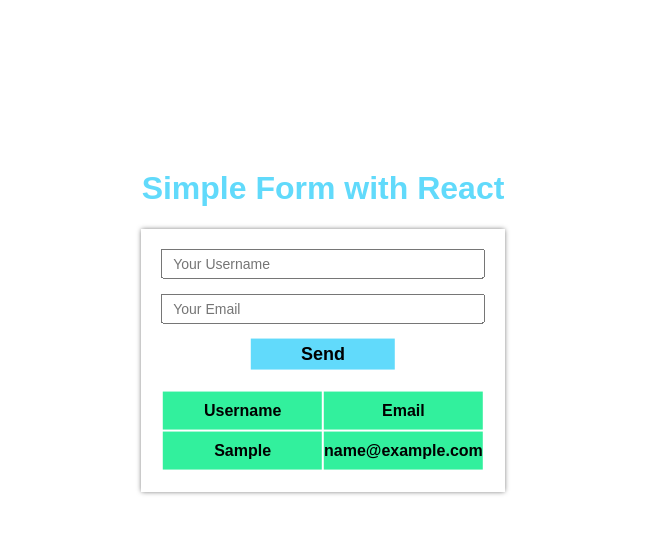
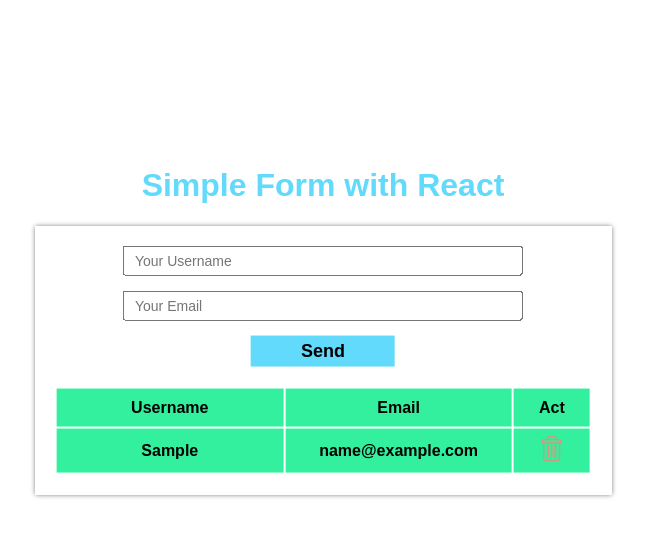
Before and after one commit to Alex-Wolf-front/Hello-React, a React (Create React App) app: page / in a window 1280 px wide. Both pictures are taken after typing "Sample", "name@example.com" into the empty fields and a click on the button "Send". Shown: the top 536 px of the page, without its empty margins (317-963 px from the left). Built offline with nearby package versions, Linux system fonts and the light colour scheme.

Commit message:
added delete feature

```diff
--- a/src/App.css
+++ b/src/App.css
@@ -9,5 +9,8 @@ input {font-size: 14px; padding: 5px 10px}
 @media (max-width: 500px) {.main {right: 0; left: 0;transform: translate(0, -50%);}}
 
 table, tr {width: 100%}
-td, th {width: 50%; text-align: center; padding: 10px 0; background-color: #32f09d;}
+td, th {width: 30%; text-align: center; padding: 10px 0; background-color: #32f09d;}
+td:last-child, th:last-child {width: 10%;padding: 5px 0;}
+.deleteImg {max-width: 30px; cursor: pointer;}
+.deleteImg:hover {transform: scale(1.2);}
 .warningMes {color: red;}
--- a/src/App.js
+++ b/src/App.js
@@ -1,36 +1,44 @@
 import React, { useState } from 'react';
 import './App.css';
+import Delete from './delete.png';
 
 export default function App() {
-  const [inValue, sertInValue] = useState({name: "", email: ""});
-  const {name, email} = inValue
+  const [inValue, setInValue] = useState({name: "", email: ""});
+  const {name, email} = inValue;
   const [error, setError] = useState(false);
   const [valueList, setValueList] = useState([]);
 
-  const SendUserInfo = (props) => {
+  const updateInput = (e) => {
+    const {name, value} = e.target
+    setInValue(inValue => ({ ...inValue, [name]: value}));
+  }
+
+  const deleteInfo = (id) => {
+    setValueList(valueList.filter(function(obj) {return obj.id !== id }));
+  }
+
+  const tableList = valueList.map(({name, email, id}) => {
     return (
-      <tr>
-        <th>{props.name}</th>
-        <th>{props.email}</th>
+      <tr key={id}>
+        <th>{name}</th>
+        <th>{email}</th>
+        <th onClick={() => deleteInfo(id)}><img className="deleteImg" src={Delete}></img></th>
       </tr>
     )
-  }
-
-  const updateInput = (e) => {
-    const {name, value} = e.target
-    sertInValue(inValue => ({ ...inValue, [name]: value}));
-  }
+  });
 
   const handleSubmit = (e) => {
     e.preventDefault();
     if (name && email) {
-      setValueList(valueList.concat(<SendUserInfo name={name} email={email} key={valueList.length} />));
-      setError(false)
+      let id = valueList.length
+      setValueList(valueList.concat({name, email, id}));
+
+      setError(false);
       // For clear inputs after submit
-      sertInValue({name: "", email: ""})
+      setInValue({name: "", email: ""})
       console.log("success")
     } else {
-      setError(true)
+      setError(true);
       console.log("oops");
     }
   };
@@ -53,10 +61,11 @@ export default function App() {
         <tr>
           <th>Username</th>
           <th>Email</th>
+          <th>Act</th>
         </tr>
       </thead>
       <tbody>
-        {valueList}
+        {tableList}
       </tbody>
     </table>
     </div>
```
Also changed, not shown: src/delete.png (added).
